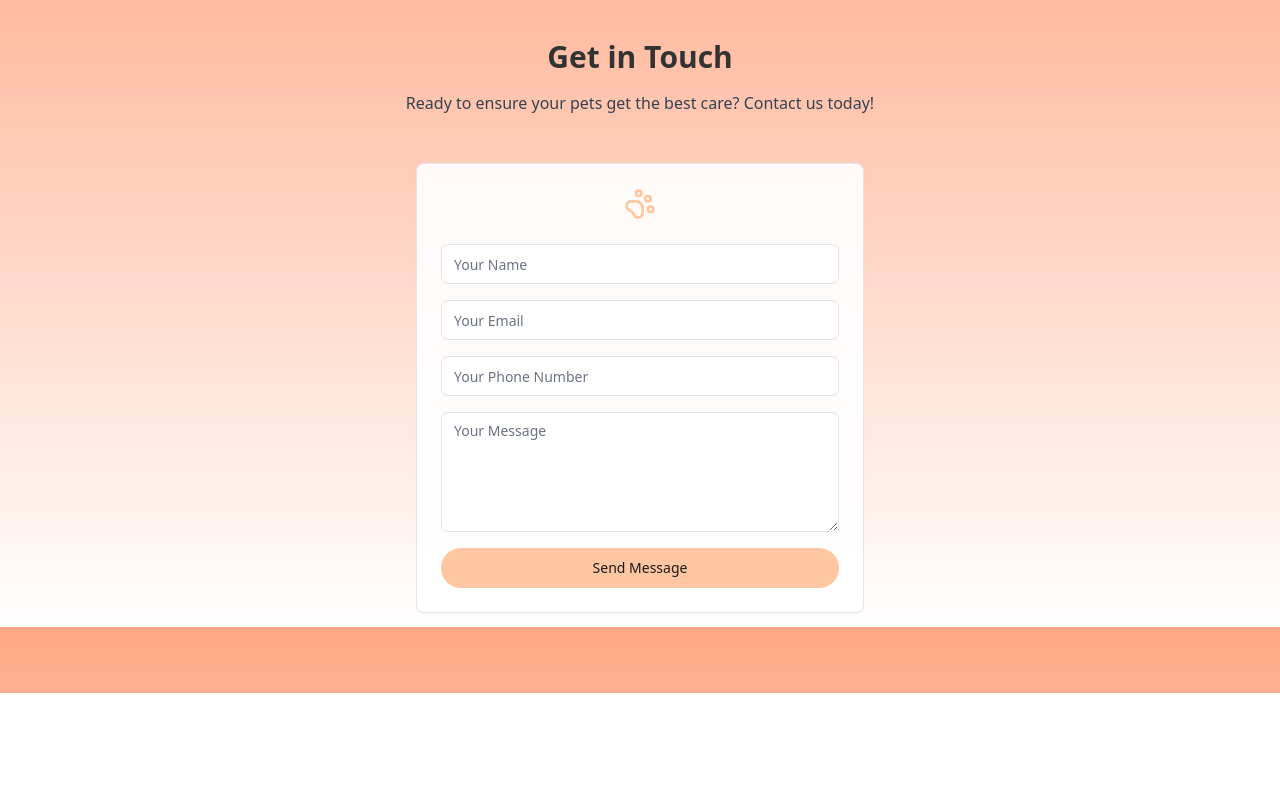
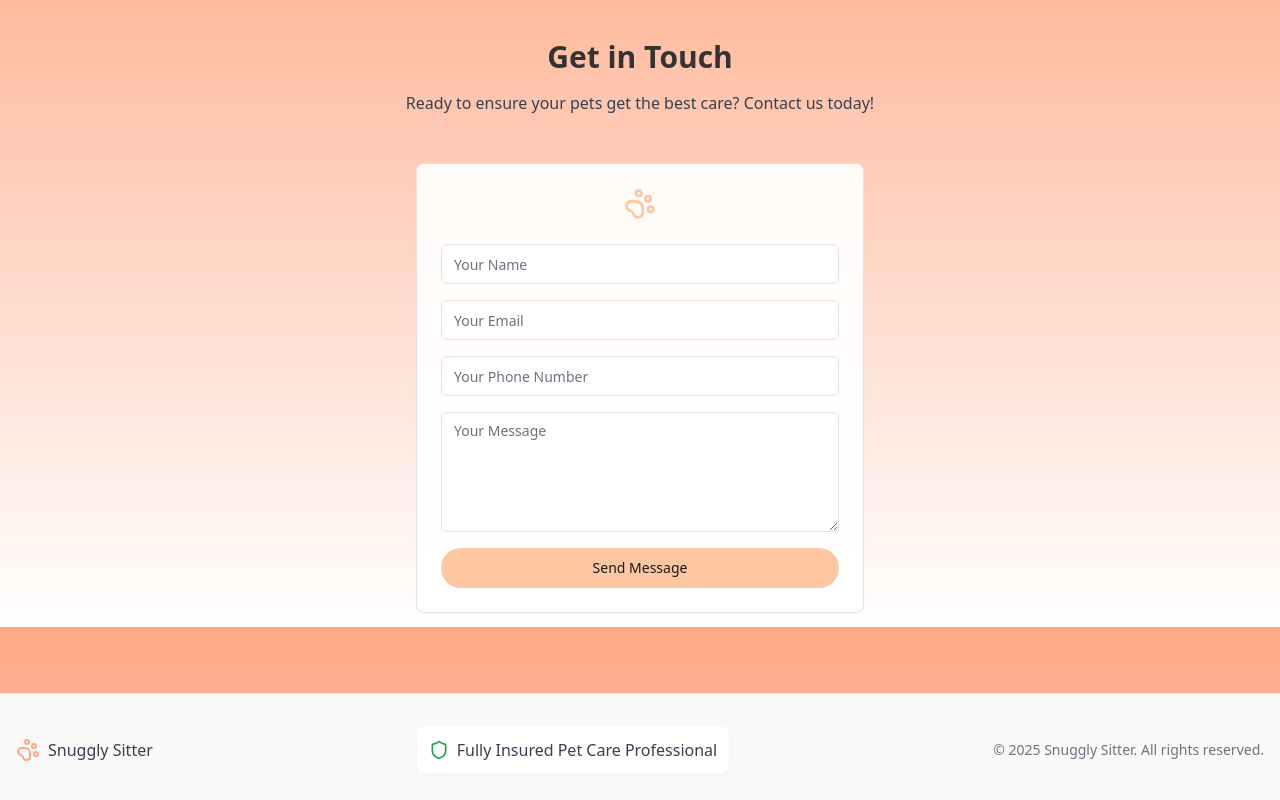
Before and after one commit to lg00d/thegoodsitter, a React (Vite) app: page / in a window 1280 px wide. Shown: the part 1773-2573 px from the top of the page. Before the commit the page ends 2466 px from the top, so only its background shows below. Built offline with nearby package versions, Linux system fonts and the light colour scheme.

Commit message:
Add insurance information to footer
Adds HTML to the footer to display insurance information.

```diff
--- /dev/null
+++ b/src/components/Footer.tsx
@@ -0,0 +1,28 @@
+
+import { PawPrint, Shield } from "lucide-react";
+
+const Footer = () => {
+  return (
+    <footer className="bg-[#f9f9f9] py-8 border-t border-gray-200">
+      <div className="container mx-auto px-4">
+        <div className="flex flex-col md:flex-row justify-between items-center gap-4">
+          <div className="flex items-center">
+            <PawPrint className="h-6 w-6 text-[#FFA885] mr-2" />
+            <span className="text-gray-700 font-medium">Snuggly Sitter</span>
+          </div>
+
+          <div className="flex items-center bg-white p-3 rounded-lg shadow-sm">
+            <Shield className="h-5 w-5 text-green-600 mr-2" />
+            <span className="text-gray-700">Fully Insured Pet Care Professional</span>
+          </div>
+
+          <div className="text-sm text-gray-500">
+            &copy; {new Date().getFullYear()} Snuggly Sitter. All rights reserved.
+          </div>
+        </div>
+      </div>
+    </footer>
+  );
+};
+
+export default Footer;
--- a/src/pages/Index.tsx
+++ b/src/pages/Index.tsx
@@ -4,6 +4,7 @@ import HeroSection from "@/components/HeroSection";
 import ServicesSection from "@/components/ServicesSection";
 import TestimonialsSection from "@/components/TestimonialsSection";
 import ContactSection from "@/components/ContactSection";
+import Footer from "@/components/Footer";
 
 const Index = () => {
   return (
@@ -15,6 +16,7 @@ const Index = () => {
         <TestimonialsSection />
         <ContactSection />
       </main>
+      <Footer />
     </>
   );
 };
```
